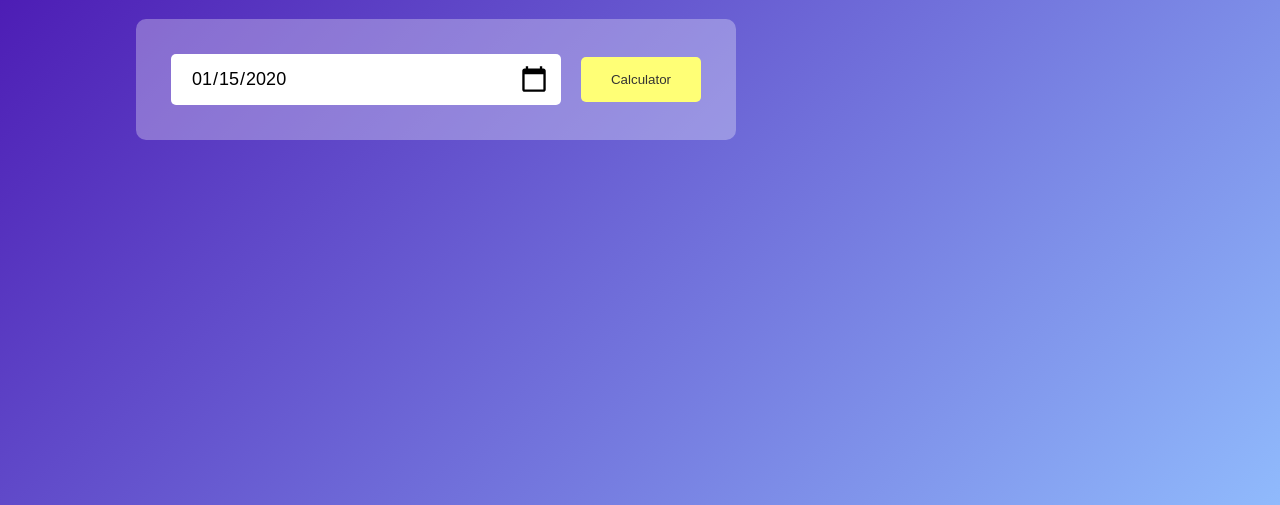
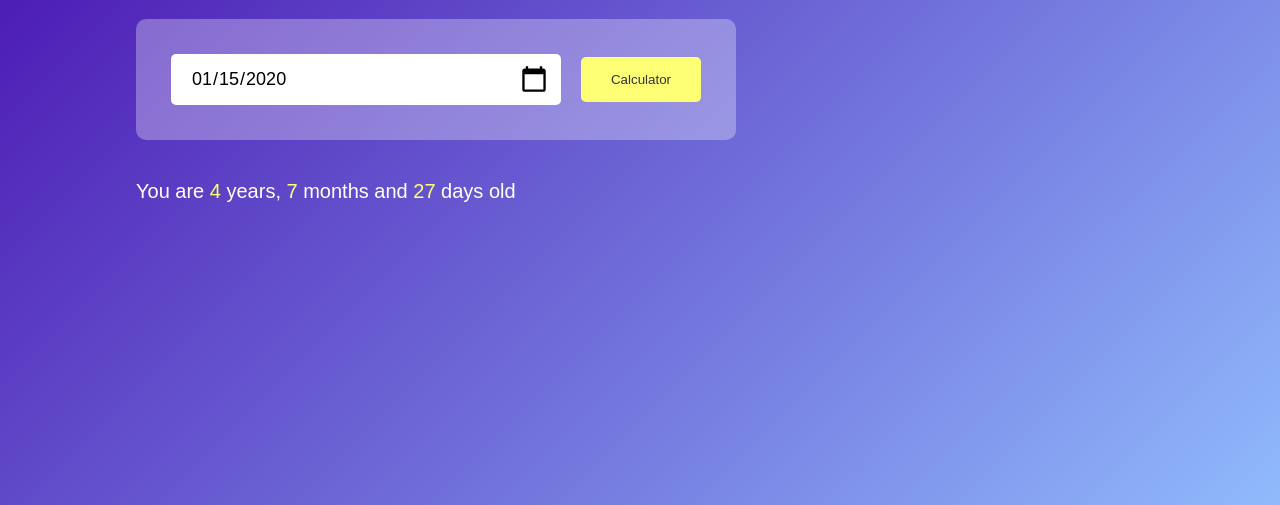
Before and after one commit to HabibAroua/js_skills, a plain HTML site: page age_calculator_app/index.html in a window 1280 px wide. Both pictures are taken after typing "2020-01-15" into the empty fields and a click on the button "Calculator". Shown: the part 295-800 px from the top of the page. Drawn offline with Linux system fonts and the light colour scheme.

Commit message:
finish the script

```diff
--- a/age_calculator_app/index.html
+++ b/age_calculator_app/index.html
@@ -16,11 +16,13 @@
                 </h1>
                 <div class="input-box">
                     <input type="date" id="date" />
-                    <button>
+                    <button onclick="calculateAge()">
                         Calculator
                     </button>
                 </div>
+                <p id="result"></p>
             </div>
         </div>
+        <script src="script.js"></script>
     </body>
 </html>
--- a/age_calculator_app/script.js
+++ b/age_calculator_app/script.js
@@ -0,0 +1,55 @@
+let userInput = document.getElementById("date");
+userInput.max = new Date().toISOString().split("T")[0];
+let result = document.getElementById("result");
+
+function calculateAge()
+{
+    let birthDate = new Date(userInput.value);
+
+    let d1 = birthDate.getDate();
+    let m1 = birthDate.getMonth() + 1;
+    let y1 = birthDate.getFullYear();
+
+    let today = new Date();
+
+    let d2 = today.getDate();
+    let m2 = today.getMonth() + 1;
+    let y2 = today.getFullYear();
+
+    let d3, m3, y3;
+
+    y3 = y2 - y1;
+
+    if(m2 >= m1)
+    {
+        m3 = m2 - m1;
+    }
+    else
+    {
+        y3--;
+        m3 = 12 + m2 - m1;
+    }
+
+    if(d2 >= d1)
+    {
+        d3 = d2 - d1;
+    }
+    else
+    {
+        m3--;
+        d3 = getDaysInMonth(y1, m1) + d2 - d1;
+    }
+
+    if(m3 < 0)
+    {
+        m3 = 11;
+        y3--;
+    }
+
+    result.innerHTML = `You are <span> ${y3} </span> years, <span> ${m3} </span> months and <span> ${d3} </span> days old`;
+}
+
+function getDaysInMonth(year, month)
+{
+    return new Date(year, month, 0).getDate();
+}
--- a/age_calculator_app/style.css
+++ b/age_calculator_app/style.css
@@ -79,3 +79,13 @@
     background-size: 30px;
     cursor: pointer;
 }
+
+#result
+{
+    font-size: 20px;
+}
+
+#result span
+{
+    color: #ffff76;
+}
```
